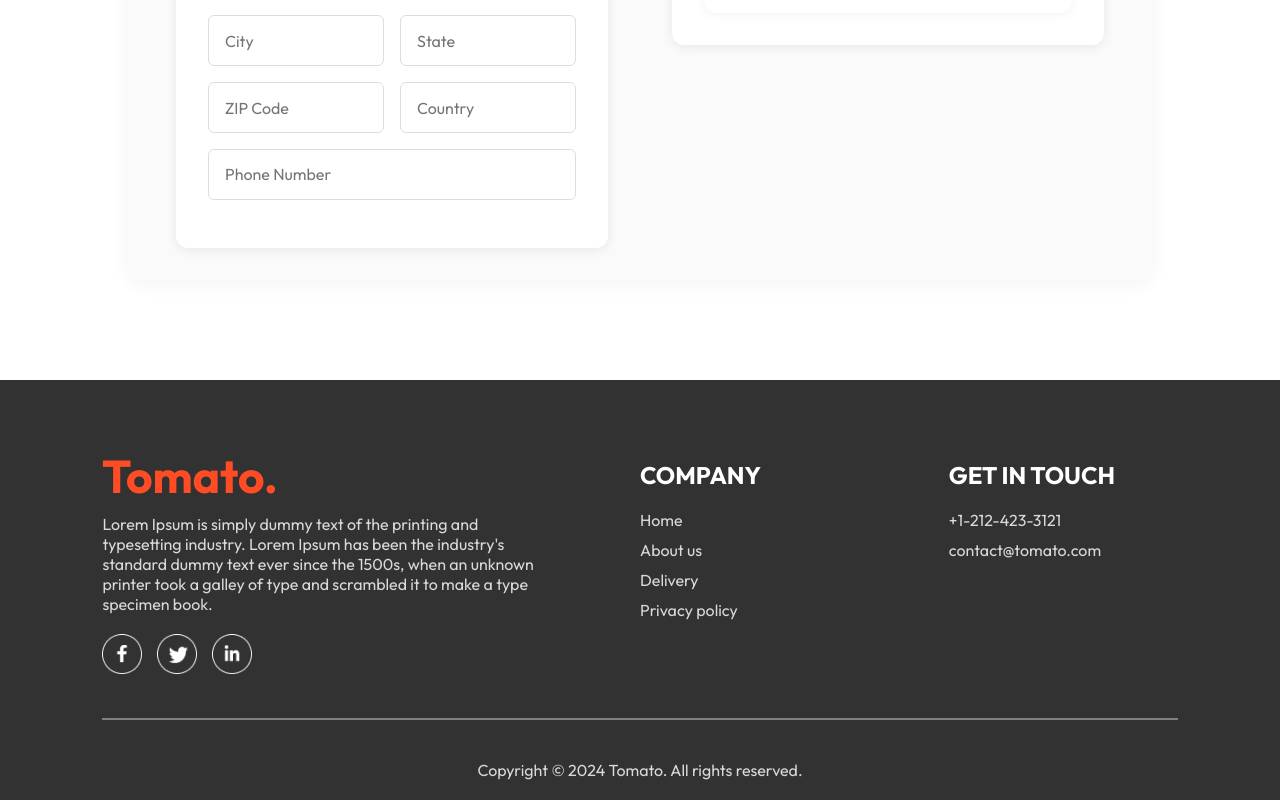
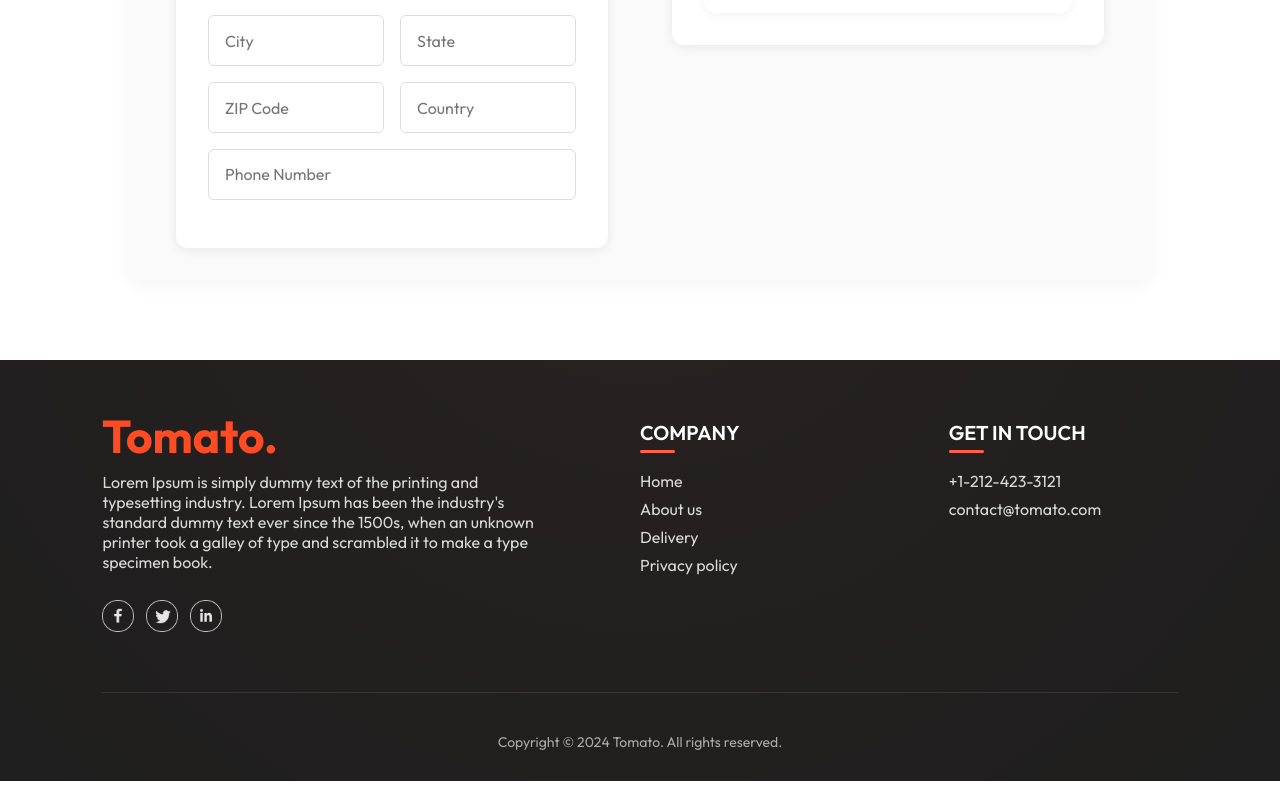
Before and after one commit to suisashehi/food-delivery, a React (Vite) app: page /order in a window 1280 px wide. Shown: the part 457-1257 px from the top of the page. Built offline with nearby package versions, Linux system fonts and the light colour scheme.

Commit message:
finalized frontend flow with working home, cart, order, and login pages

```diff
--- a/src/assets/pages/Cart/Cart.jsx
+++ b/src/assets/pages/Cart/Cart.jsx
@@ -52,12 +52,12 @@ const Cart = () => {
             <hr />
             <div className="cart-total-details">
               <p>Delivery Fee</p>
-              <p>${2}</p>
+              <p>${getTotalCartAmout()===0?0:2}</p>
             </div>
             <hr />
             <div className="cart-total-details">
               <b>Total</b>
-              <b>${getTotalCartAmout()+2}</b>
+              <b>${getTotalCartAmout()===0?0:getTotalCartAmout()+2}</b>
             </div>
           </div>
           <button onClick={()=>navigate('/order')}>PROCEED TO CHECKOUT</button>
--- a/src/components/Footer/Footer.css
+++ b/src/components/Footer/Footer.css
@@ -1,13 +1,30 @@
 .footer {
+  background-color: #1e1e1e;
   color: #d9d9d9;
-  background-color: #323232;
   display: flex;
   flex-direction: column;
   align-items: center;
-  gap: 20px;
-  padding: 20px 8vw;
-  padding-top: 80px;
-  margin-top: 100px;
+  gap: 30px;
+  padding: 60px 8vw 30px;
+  margin-top: 80px;
+  position: relative;
+  overflow: hidden;
+}
+
+/* ✨ subtle glow gradient background */
+.footer::before {
+  content: "";
+  position: absolute;
+  top: -50%;
+  left: -50%;
+  width: 200%;
+  height: 200%;
+  background: radial-gradient(
+    circle at top center,
+    rgba(255, 99, 71, 0.05),
+    transparent 60%
+  );
+  z-index: 0;
 }
 
 .footer-content {
@@ -15,6 +32,7 @@
   display: grid;
   grid-template-columns: 2fr 1fr 1fr;
   gap: 80px;
+  z-index: 1;
 }
 
 .footer-content-left,
@@ -22,40 +40,101 @@
 .footer-content-center {
   display: flex;
   flex-direction: column;
-  gap: 20px;
-  align-items: start;
+  gap: 18px;
+  align-items: flex-start;
+  position: relative;
+}
+
+.footer-content-left h2,
+.footer-content-right h2,
+.footer-content-center h2 {
+  color: #fff;
+  font-size: 20px;
+  font-weight: 600;
+  position: relative;
+}
+
+/* small tomato accent underline */
+.footer-content-left h2::after,
+.footer-content-right h2::after,
+.footer-content-center h2::after {
+  content: "";
+  display: block;
+  width: 35px;
+  height: 3px;
+  background: tomato;
+  border-radius: 2px;
+  margin-top: 5px;
 }
 
 .footer-content-left li,
 .footer-content-right li,
 .footer-content-center li {
   list-style: none;
-  margin-bottom: 10px;
+  margin-bottom: 8px;
   cursor: pointer;
+  transition: color 0.3s ease, transform 0.2s ease;
 }
-.footer-content-right h2,
-.footer-content-center h2 {
-  color: white;
+
+.footer-content-left li:hover,
+.footer-content-right li:hover,
+.footer-content-center li:hover {
+  color: tomato;
+  transform: translateX(4px);
+}
+
+.footer-social-icons {
+  display: flex;
+  gap: 12px;
+  margin-top: 10px;
 }
 
 .footer-social-icons img {
-  width: 40px;
-  margin-right: 15px;
+  width: 32px;
+  height: 32px;
+  filter: grayscale(1) brightness(0.9);
+  transition: all 0.25s ease;
+  cursor: pointer;
+}
+
+.footer-social-icons img:hover {
+  filter: grayscale(0) brightness(1.2);
+  transform: translateY(-3px) scale(1.05);
 }
 
 .footer hr {
   width: 100%;
-  height: 2px;
-  margin: 20px 0;
-  background-color: grey;
+  height: 1px;
+  background: rgba(255, 255, 255, 0.1);
   border: none;
+  margin: 30px 0 10px;
+}
+
+.footer-copyright {
+  color: #aaa;
+  font-size: 14px;
+  text-align: center;
+  z-index: 1;
+}
+
+.footer-copyright span {
+  color: tomato;
+  font-weight: 500;
+}
+
+/* 💡 Responsive Design */
+@media (max-width: 900px) {
+  .footer-content {
+    grid-template-columns: 1fr 1fr;
+    gap: 50px;
+  }
 }
 
 @media (max-width: 750px) {
   .footer-content {
     display: flex;
     flex-direction: column;
-    gap: 35px;
+    gap: 40px;
   }
   .footer-copyright {
     text-align: center;
--- a/src/components/Header/Header.css
+++ b/src/components/Header/Header.css
@@ -1,57 +1,117 @@
 .header {
+  position: relative;
   height: 34vw;
   margin: 30px auto;
-  background: url("/header_img.png") no-repeat;
-  background-size: contain;
-  position: relative;
+  background: url("/header_img.png") center/cover no-repeat;
+  border-radius: 16px;
+  overflow: hidden;
+  box-shadow: 0 8px 30px rgba(0, 0, 0, 0.15);
 }
 
+/* --- Dark Gradient Overlay for Readability --- */
+.header::before {
+  content: "";
+  position: absolute;
+  inset: 0;
+  background: linear-gradient(
+    135deg,
+    rgba(0, 0, 0, 0.6) 0%,
+    rgba(0, 0, 0, 0.2) 60%,
+    rgba(0, 0, 0, 0.05) 100%
+  );
+  z-index: 1;
+}
+
+/* --- Text Container --- */
 .header-contents {
   position: absolute;
+  z-index: 2;
   display: flex;
   flex-direction: column;
-  align-items: start;
-  gap: 1.5vw;
+  align-items: flex-start;
+  gap: 1.6vw;
   max-width: 50%;
-  bottom: 10%;
+  bottom: 12%;
   left: 6vw;
-  animation: fadeIn 3s;
-}
-.header-contents h2 {
-  font-weight: 500;
-  color: white;
-  font-size: max(4.5vw, 22px);
+  animation: fadeInUp 1.5s ease forwards;
 }
 
-.header-contents p {
-  color: white;
-  font-size: 1vw;
+/* --- Headline --- */
+.header-contents h2 {
+  font-weight: 600;
+  color: #ffffff;
+  font-size: max(4.5vw, 26px);
+  line-height: 1.2;
+  text-shadow: 0 4px 12px rgba(0, 0, 0, 0.4);
 }
 
+/* --- Description --- */
+.header-contents p {
+  color: #f3f3f3;
+  font-size: max(1vw, 14px);
+  opacity: 0.9;
+  line-height: 1.5;
+  max-width: 90%;
+}
+
+/* --- Call To Action Button --- */
 .header-contents button {
   border: none;
-  color: #747474;
-  font-weight: 500;
-  padding: 1vw 2.3vw;
-  background-color: white;
-  font-size: max(1vw, 13px);
+  background-color: tomato;
+  color: white;
+  font-weight: 600;
+  font-size: max(1vw, 14px);
+  padding: 1vw 2.6vw;
   border-radius: 50px;
+  cursor: pointer;
+  transition: all 0.3s ease;
+  box-shadow: 0 4px 14px rgba(255, 99, 71, 0.4);
 }
 
+.header-contents button:hover {
+  background-color: #ff6a59;
+  transform: translateY(-3px);
+  box-shadow: 0 6px 18px rgba(255, 99, 71, 0.5);
+}
+
+/* --- Animations --- */
+@keyframes fadeInUp {
+  from {
+    opacity: 0;
+    transform: translateY(30px);
+  }
+  to {
+    opacity: 1;
+    transform: translateY(0);
+  }
+}
+
+/* --- Responsive --- */
 @media (max-width: 1050px) {
   .header-contents {
-    max-width: 45%;
+    max-width: 55%;
   }
 }
 
 @media (max-width: 750px) {
+  .header {
+    height: 55vw;
+  }
+
   .header-contents {
-    max-width: 65%;
+    max-width: 70%;
+    bottom: 15%;
   }
+
   .header-contents p {
     display: none;
   }
+
+  .header-contents h2 {
+    font-size: max(6vw, 20px);
+  }
+
   .header-contents button {
-    padding: 2vw 4vw;
+    padding: 2.5vw 5vw;
   }
 }
--- a/src/components/LoginPopup/LoginPopup.css
+++ b/src/components/LoginPopup/LoginPopup.css
@@ -1,76 +1,138 @@
-.login-popup{
-    position: absolute;
-    z-index: 1;
-    width: 100%;
-    height: 100%;
-    background-color: #00000090;
+.login-popup {
+  position: fixed;
+  inset: 0;
+  z-index: 999;
+  background: rgba(0, 0, 0, 0.55);
   display: grid;
+  place-items: center;
+  backdrop-filter: blur(4px);
+  animation: fadeIn 0.3s ease-in-out;
 }
 
-.login-popup-container{
-    place-self: center;
-    width: max(23vw,330px);
-    color: #808080;
-    background-color: white;
+.login-popup-container {
+  width: min(90%, 380px);
+  background: #ffffff;
+  border-radius: 12px;
+  padding: 32px 36px;
   display: flex;
   flex-direction: column;
-    gap: 25px;
-    padding: 25px 30px;
-    border-radius: 8px;
-    font-size: 14px;
-    animation: fadeIn 0.5s;
+  gap: 24px;
+  color: #555;
+  font-size: 15px;
+  box-shadow: 0 10px 25px rgba(0, 0, 0, 0.15);
+  transform: translateY(0);
+  animation: slideUp 0.4s ease-out;
 }
 
-.login-popup-title{
+.login-popup-title {
   display: flex;
   justify-content: space-between;
   align-items: center;
-    color: black;
+  color: #222;
+  font-weight: 600;
+  font-size: 20px;
+  border-bottom: 1px solid #f2f2f2;
+  padding-bottom: 8px;
 }
 
-.login-popup-title img{
-    width: 16px;
+.login-popup-title img {
+  width: 18px;
+  height: 18px;
   cursor: pointer;
+  opacity: 0.8;
+  transition: transform 0.2s ease, opacity 0.2s ease;
 }
 
-.login-popup-inputs{
+.login-popup-title img:hover {
+  transform: rotate(90deg);
+  opacity: 1;
+}
+
+.login-popup-inputs {
   display: flex;
   flex-direction: column;
-    gap: 20px;
+  gap: 16px;
 }
 
-.login-popup-inputs input{
+.login-popup-inputs input {
   outline: none;
-    border: 1px solid #c9c9c9;
-    padding: 10px;
-    border-radius: 4px;
+  border: 1px solid #dcdcdc;
+  padding: 12px 14px;
+  border-radius: 6px;
+  font-size: 14px;
+  transition: all 0.2s ease;
 }
 
-.login-popup-container button{
-    border: none;
-    color: white;
-    font-weight: 500;
-    padding: 12px 0px;
-    background-color: tomato;
-    font-size: 14px;
-    border-radius: 4px;
-    cursor: pointer;
-}
-.login-popup-condition{
-    display: flex;
-    align-items: start;
-    gap: 8px;
-    margin-top: -15px;
-
+.login-popup-inputs input:focus {
+  border-color: tomato;
+  box-shadow: 0 0 0 3px rgba(255, 99, 71, 0.15);
 }
 
-.login-popup-condition input{
-    margin-top: 4px;
-
+.login-popup-container button {
+  border: none;
+  color: #fff;
+  font-weight: 600;
+  padding: 12px 0;
+  background: linear-gradient(135deg, tomato, #ff6b4a);
+  font-size: 15px;
+  border-radius: 6px;
+  cursor: pointer;
+  letter-spacing: 0.5px;
+  transition: all 0.25s ease;
+  box-shadow: 0 4px 10px rgba(255, 99, 71, 0.3);
 }
 
-.login-popup p span{
+.login-popup-container button:hover {
+  background: linear-gradient(135deg, #ff6b4a, tomato);
+  transform: translateY(-2px);
+  box-shadow: 0 6px 15px rgba(255, 99, 71, 0.35);
+}
+
+.login-popup-condition {
+  display: flex;
+  align-items: flex-start;
+  gap: 8px;
+  font-size: 13px;
+  color: #666;
+  line-height: 1.4;
+  margin-top: -8px;
+}
+
+.login-popup-condition input {
+  margin-top: 4px;
+  accent-color: tomato;
+}
+
+.login-popup p span {
   color: tomato;
-    font-weight: 500;
+  font-weight: 600;
   cursor: pointer;
+  transition: color 0.2s ease;
 }
+
+.login-popup p span:hover {
+  color: #e94e2f;
+}
+
+/* ✨ Animations */
+@keyframes fadeIn {
+  from {
+    opacity: 0;
+    backdrop-filter: blur(0);
+  }
+  to {
+    opacity: 1;
+    backdrop-filter: blur(4px);
+  }
+}
+
+@keyframes slideUp {
+  from {
+    opacity: 0;
+    transform: translateY(30px);
+  }
+  to {
+    opacity: 1;
+    transform: translateY(0);
+  }
+}
--- a/src/main.jsx
+++ b/src/main.jsx
@@ -5,17 +5,10 @@ import App from "./App.jsx";
 import { BrowserRouter } from "react-router-dom";
 import StoreContextProvider from "./context/StoreContext.jsx";
 
-const root = document.getElementById("root");
-if (!root) {
-  console.error("Root element not found");
-} else {
-  createRoot(root).render(
-    <StrictMode>
+createRoot(document.getElementById("root")).render(
   <BrowserRouter>
     <StoreContextProvider>
       <App />
     </StoreContextProvider>
   </BrowserRouter>
-    </StrictMode>
 );
-}
```
Lines whose indentation alone changed are shown as unchanged.
